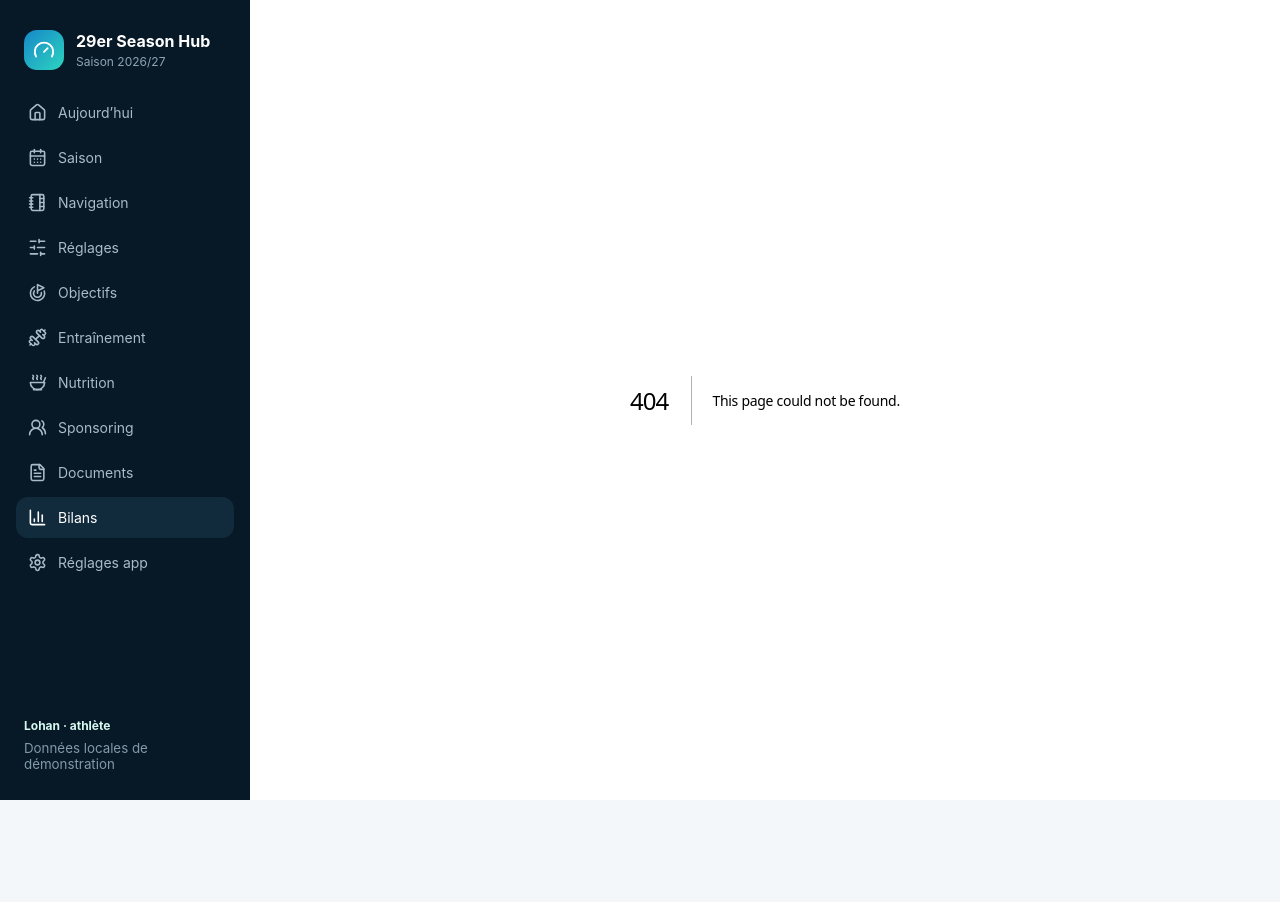
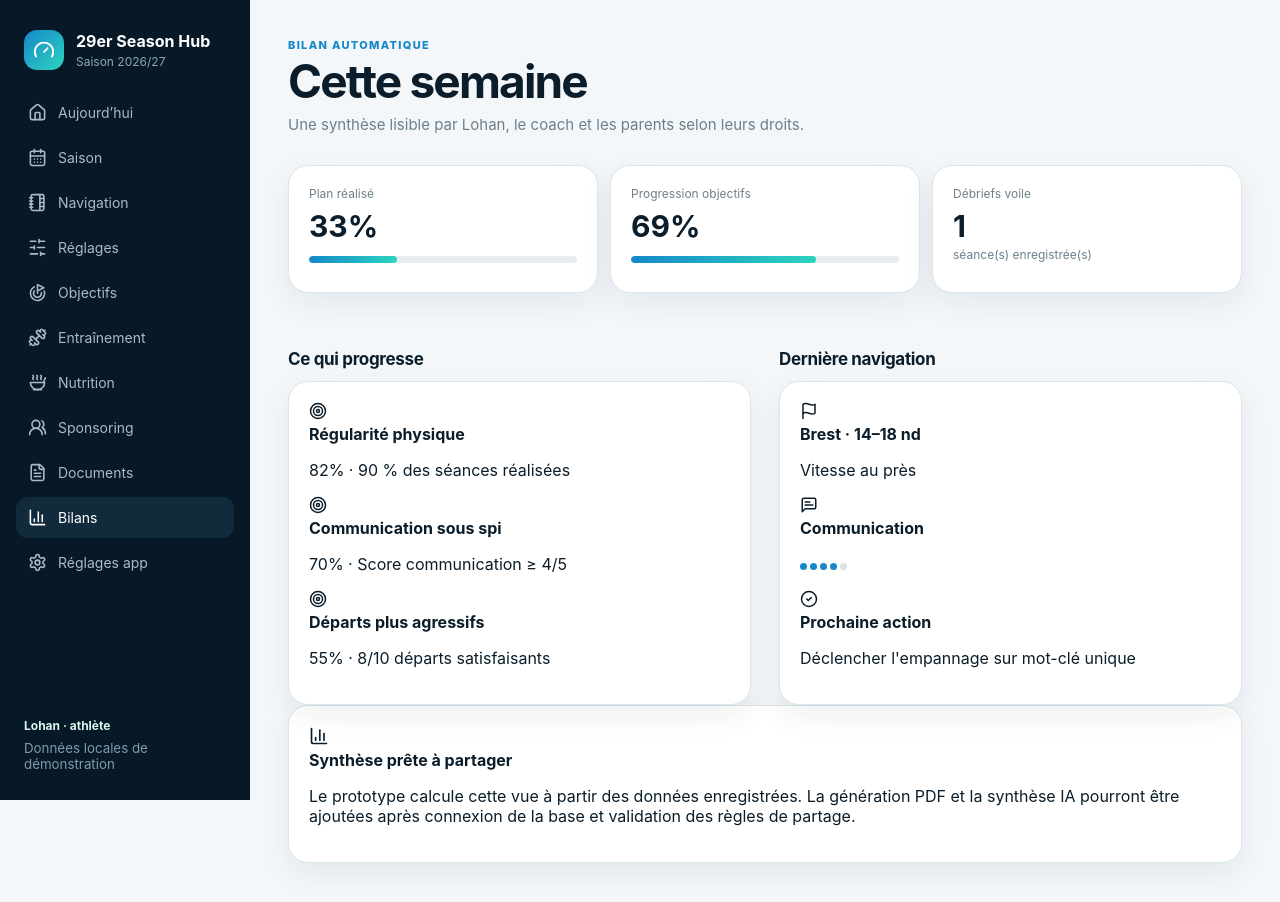
Before and after one commit to Lohansailing/lohan-29er-season-hub, a Next.js app: page /reports in a window 1280 px wide. Before the commit this address had no page. Shown: the top 902 px of the page. Before the commit the page ends 800 px from the top, so only its background shows below. Built offline with nearby package versions, Linux system fonts and the light colour scheme.

Commit message:
feat: add weekly reports page

```diff
--- /dev/null
+++ b/app/reports/page.tsx
@@ -0,0 +1,51 @@
+"use client";
+
+import { BarChart3, CheckCircle2, Flag, MessageSquareText, Target } from "lucide-react";
+import { useHub } from "@/components/data-provider";
+import { Card, PageHeader, Progress, Score, SectionTitle } from "@/components/ui";
+
+export default function ReportsPage() {
+  const { state } = useHub();
+  const completed = state.workouts.filter((w) => w.completed).length;
+  const planned = state.workouts.length;
+  const completion = planned ? Math.round((completed / planned) * 100) : 0;
+  const latest = state.sailingSessions[0];
+  const avgGoal = state.goals.length ? Math.round(state.goals.reduce((sum, g) => sum + g.progress, 0) / state.goals.length) : 0;
+
+  return (
+    <div className="page">
+      <PageHeader eyebrow="Bilan automatique" title="Cette semaine" description="Une synthèse lisible par Lohan, le coach et les parents selon leurs droits." />
+      <div className="stats-grid">
+        <Card><span className="stat-label">Plan réalisé</span><strong className="stat-value">{completion}%</strong><Progress value={completion} /></Card>
+        <Card><span className="stat-label">Progression objectifs</span><strong className="stat-value">{avgGoal}%</strong><Progress value={avgGoal} /></Card>
+        <Card><span className="stat-label">Débriefs voile</span><strong className="stat-value">{state.sailingSessions.length}</strong><span className="stat-note">séance(s) enregistrée(s)</span></Card>
+      </div>
+
+      <div className="two-col">
+        <div>
+          <SectionTitle>Ce qui progresse</SectionTitle>
+          <Card className="report-list">
+            {state.goals.slice().sort((a,b) => b.progress-a.progress).slice(0,3).map((goal) => (
+              <div className="report-row" key={goal.id}><Target size={18} /><div><strong>{goal.title}</strong><p>{goal.progress}% · {goal.target}</p></div></div>
+            ))}
+          </Card>
+        </div>
+        <div>
+          <SectionTitle>Dernière navigation</SectionTitle>
+          <Card className="report-list">
+            {latest ? <>
+              <div className="report-row"><Flag size={18} /><div><strong>{latest.location} · {latest.windMin}–{latest.windMax} nd</strong><p>{latest.objective1}</p></div></div>
+              <div className="report-row"><MessageSquareText size={18} /><div><strong>Communication</strong><p><Score value={latest.communicationScore} /></p></div></div>
+              <div className="report-row"><CheckCircle2 size={18} /><div><strong>Prochaine action</strong><p>{latest.nextAction}</p></div></div>
+            </> : <p className="muted">Aucune séance débriefée.</p>}
+          </Card>
+        </div>
+      </div>
+
+      <Card className="report-summary">
+        <BarChart3 size={20} />
+        <div><strong>Synthèse prête à partager</strong><p>Le prototype calcule cette vue à partir des données enregistrées. La génération PDF et la synthèse IA pourront être ajoutées après connexion de la base et validation des règles de partage.</p></div>
+      </Card>
+    </div>
+  );
+}
```
